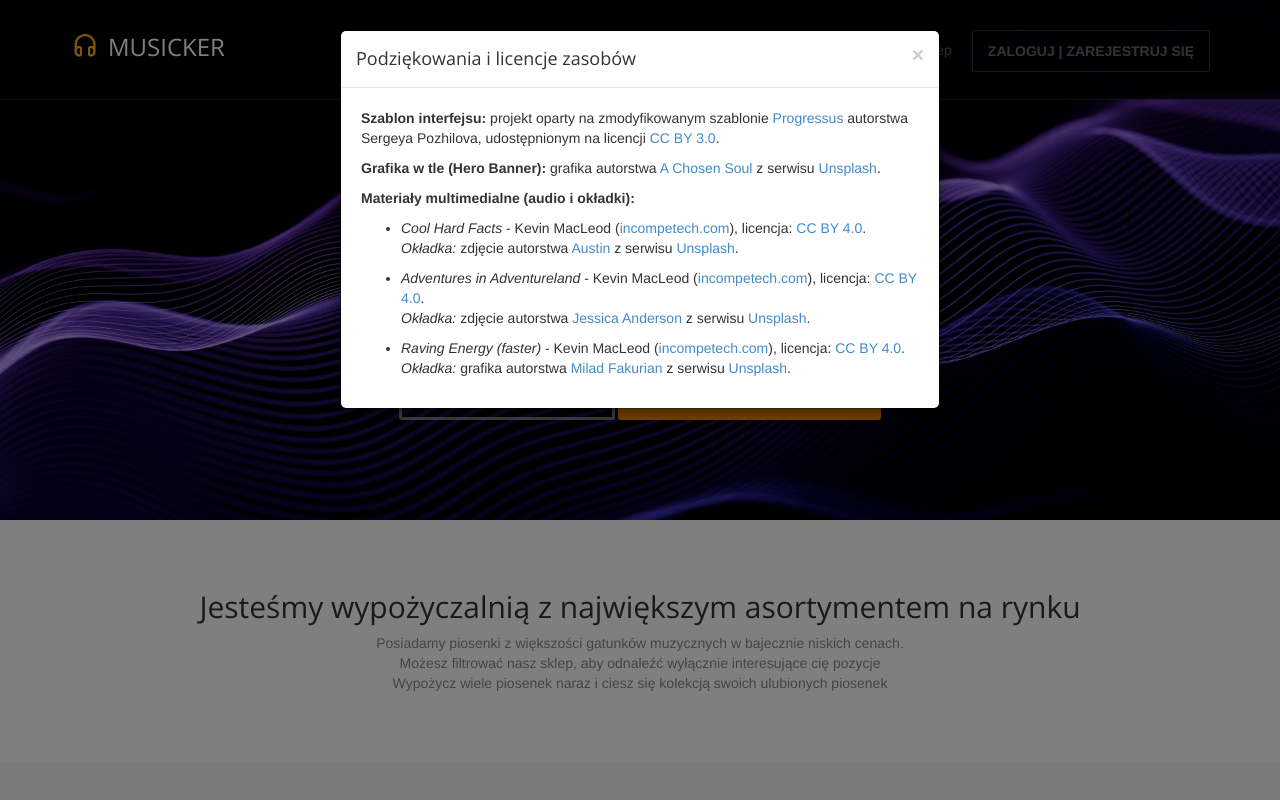
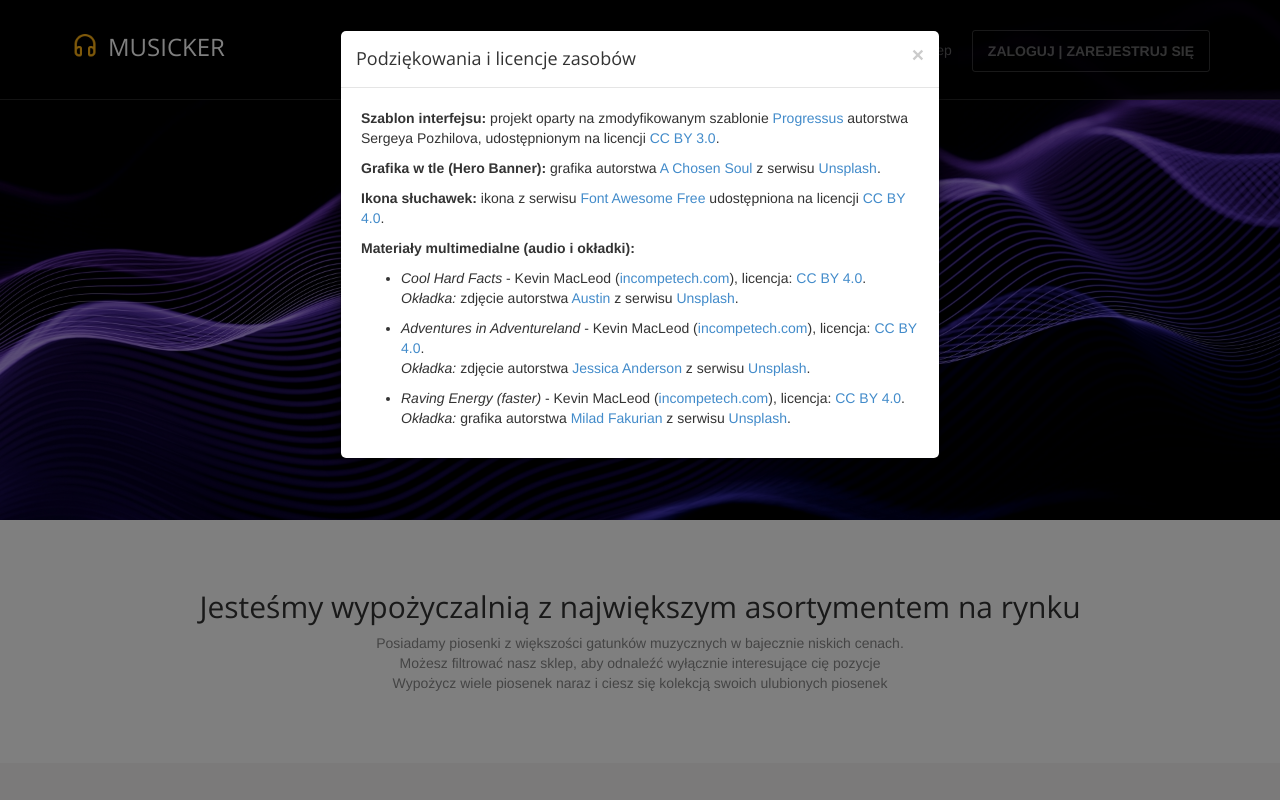
Before and after one commit to AdiKungen/Projekt_PBAW_Budny_Adrian_PAW3, a PHP site: page /public/index.php in a window 1280 px wide, after a click on "Podziękowania / Credits". Run offline with PHP 8.4, Linux system fonts and the light colour scheme; data comes from the database, SQL or seed files in the repository; some libraries are stand-ins or nearby versions.

Commit message:
Przeslanie Poprawka podziekowan

```diff
--- a/app/views/templates/main.tpl
+++ b/app/views/templates/main.tpl
@@ -185,6 +185,7 @@
       <div class="modal-body text-left">
         <p><strong>Szablon interfejsu:</strong> projekt oparty na zmodyfikowanym szablonie <a href="https://gettemplate.com" target="_blank">Progressus</a> autorstwa Sergeya Pozhilova, udostępnionym na licencji <a href="https://creativecommons.org/licenses/by/3.0/" target="_blank">CC BY 3.0</a>.</p>
         <p><strong>Grafika w tle (Hero Banner):</strong> grafika autorstwa <a href="https://unsplash.com/@a_chosensoul" target="_blank">A Chosen Soul</a> z serwisu <a href="https://unsplash.com/" target="_blank">Unsplash</a>.</p>
+        <p><strong>Ikona słuchawek:</strong> ikona z serwisu <a href="https://fontawesome.com/" target="_blank">Font Awesome Free</a> udostępniona na licencji <a href="http://creativecommons.org/licenses/by/4.0/" target="_blank">CC BY 4.0</a>.</p>
         <p><strong>Materiały multimedialne (audio i okładki):</strong></p>
         <ul>
           <li><em>Cool Hard Facts</em> - Kevin MacLeod (<a href="https://incompetech.com/" target="_blank">incompetech.com</a>), licencja: <a href="http://creativecommons.org/licenses/by/4.0/" target="_blank">CC BY 4.0</a>. <br>
```
